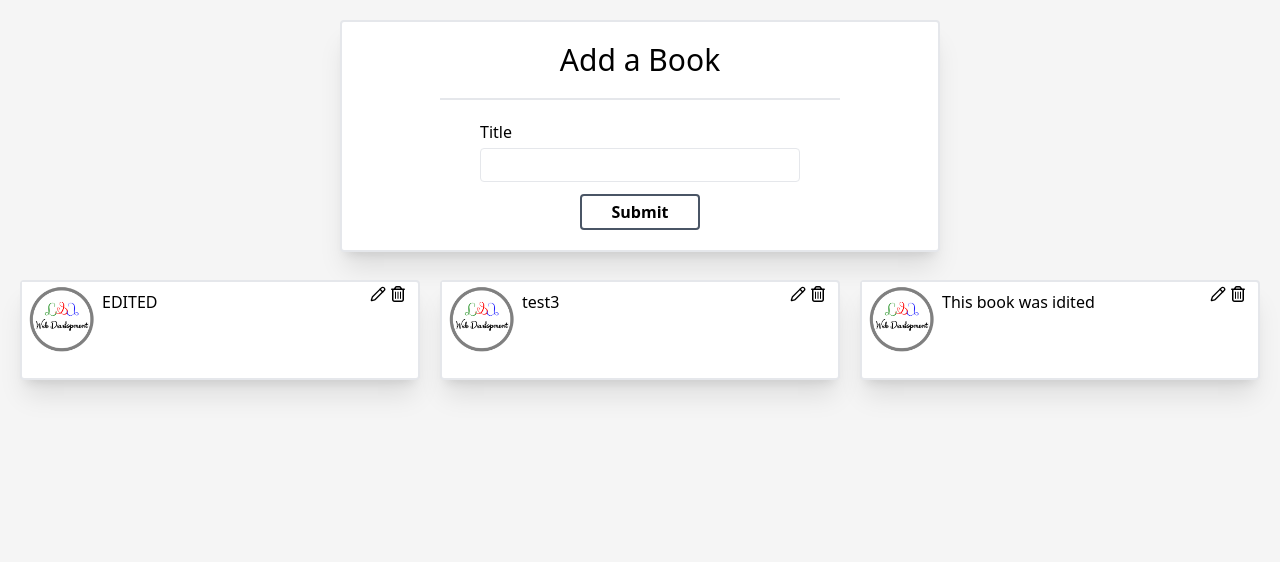
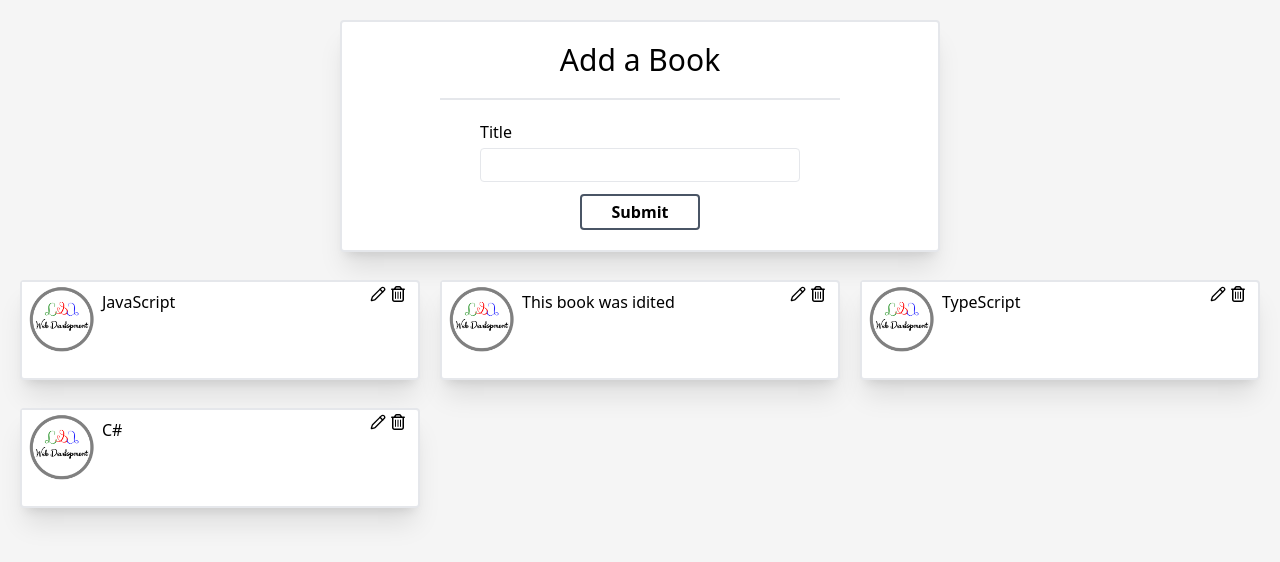
Before and after one commit to LSLWebDevelopment/book-list, a React (Vite) app: page / in a window 1280 px wide. Shown: the top 562 px of the page. Built offline with nearby package versions, Linux system fonts and the light colour scheme; data requests are answered from the project's data file.

Commit message:
Made some Adjustments

```diff
--- a/db.json
+++ b/db.json
@@ -1,16 +1,20 @@
 {
   "books": [
     {
-      "title": "EDITED",
-      "id": "4908"
-    },
-    {
-      "id": "f5f2",
-      "title": "test3"
+      "title": "JavaScript",
+      "id": "f5f2"
     },
     {
       "title": "This book was idited",
       "id": "6808"
+    },
+    {
+      "title": "TypeScript",
+      "id": "4835"
+    },
+    {
+      "title": "C#",
+      "id": "80cb"
     }
   ]
 }
--- a/src/App.tsx
+++ b/src/App.tsx
@@ -1,76 +1,19 @@
-import { useEffect, useState } from "react";
+import { useEffect } from "react";
 import { BookCreate } from "./components/BookCreate";
 import { BookList } from "./components/BookList";
-import type { IBookCreate, IBookEdition, IBookEntity } from "./entities/books";
-import { createBookService } from "./services/createBookService";
-import { deleteBookService } from "./services/deleteBookService";
-import { editBookService } from "./services/editBookService";
-import { getBookListService } from "./services/getBookListService";
-// import path from "path";
+import { useBookContext } from "./hooks/useBookContext";
 
 export function App() {
-  const [books, setBooks] = useState<IBookEntity[]>([]);
+  const { bookList } = useBookContext();
 
   useEffect(() => {
     bookList();
   }, []);
 
-  const bookList = async () => {
-    const response = await getBookListService();
-    setBooks(response);
-  };
-
-  const bookCreate = async (data: IBookCreate) => {
-    const response = await createBookService(data);
-
-    setBooks((prevBookArr: IBookEntity[]) => {
-      return [...prevBookArr, response];
-    });
-
-    alert("Book CREATED successfully!");
-  };
-
-  const bookEdit = async (data: IBookEdition) => {
-    const response = await editBookService(data);
-
-    const filteredBooks = books.map((book: IBookEdition) => {
-      if (data.id === book.id) {
-        // return data;
-        return { ...book, title: response.title };
-      }
-      return book;
-    });
-    setBooks(filteredBooks);
-    alert("Book EDITED successfully!");
-  };
-
-  const bookDelete = async (id: string) => {
-    const answer = prompt(
-      "Are you sure you want to delete this book? Type Yes or No"
-    );
-
-    if (answer?.toLowerCase().trim() === "no") {
-      return;
-    }
-
-    const response = await deleteBookService(id);
-    const updatedBooks = books.filter((book: IBookEntity) => {
-      if (book.id !== response.id) {
-        return book;
-      }
-    });
-    setBooks(updatedBooks);
-    alert("Book DELETED successfully!");
-  };
-
   return (
     <div className="m-5">
-      <BookCreate handleBookCreate={bookCreate} />
-      <BookList
-        books={books}
-        handleBookEdition={bookEdit}
-        handleBookDeletion={bookDelete}
-      />
+      <BookCreate />
+      <BookList />
     </div>
   );
 }
--- a/src/components/BookCreate.tsx
+++ b/src/components/BookCreate.tsx
@@ -1,13 +1,11 @@
 import { useState, type ChangeEvent, type FormEvent } from "react";
+import { useBookContext } from "../hooks/useBookContext";
 import { Button } from "./Button";
 import { Header } from "./Header";
-import type { IBookCreate } from "../entities/books";
 
-interface BookCreateProps {
-  handleBookCreate: (data: IBookCreate) => void;
-}
+export function BookCreate() {
+  const { bookCreate } = useBookContext();
 
-export function BookCreate({ handleBookCreate }: BookCreateProps) {
   const [title, setTitle] = useState("");
 
   const handleTitleChange = (event: ChangeEvent<HTMLInputElement>) => {
@@ -24,11 +22,10 @@ export function BookCreate({ handleBookCreate }: BookCreateProps) {
 
     const data = {
       title,
-      // id: Math.floor(Math.random() * 999),
     };
 
     setTitle("");
-    handleBookCreate(data);
+    bookCreate(data);
   };
 
   return (
--- a/src/components/BookEdit.tsx
+++ b/src/components/BookEdit.tsx
@@ -1,19 +1,17 @@
 import { useState, type ChangeEvent, type FormEvent } from "react";
 import logo from "../assets/logo.png";
-import type { IBookEdition, IBookEntity } from "../entities/books";
+import type { IBookEntity } from "../entities/books";
+import { useBookContext } from "../hooks/useBookContext";
 import { Button } from "./Button";
 interface BookEditProps {
   book: IBookEntity;
   handleOpenCloseEditForm: () => void;
-  handleEdition: (data: IBookEdition) => void;
 }
 
-export function BookEdit({
-  handleOpenCloseEditForm,
-  handleEdition,
-  book,
-}: BookEditProps) {
+export function BookEdit({ handleOpenCloseEditForm, book }: BookEditProps) {
   const [title, setTitle] = useState(book.title);
+
+  const { bookEdit } = useBookContext();
 
   const closeEdition = () => {
     handleOpenCloseEditForm();
@@ -33,7 +31,7 @@ export function BookEdit({
 
     closeEdition();
 
-    handleEdition(data);
+    bookEdit(data);
   };
 
   return (
--- a/src/components/BookList.tsx
+++ b/src/components/BookList.tsx
@@ -1,31 +1,20 @@
-import type { IBookEdition } from "../entities/books";
+import { useBookContext } from "../hooks/useBookContext";
 import { BookShow } from "./BookShow";
 interface BookItem {
   id: string;
   title: string;
 }
 
-interface BookListProps {
-  books: BookItem[];
-  handleBookEdition: (data: IBookEdition) => void;
-  handleBookDeletion: (id: string) => void;
-}
+export function BookList() {
+  const { books } = useBookContext();
 
-export function BookList({
-  books,
-  handleBookEdition,
-  handleBookDeletion,
-}: BookListProps) {
   const renderedBooks = books.map(({ id, title }: BookItem) => {
-    return (
-      <BookShow
-        key={id}
-        book={{ id, title }}
-        handleBookEdition={handleBookEdition}
-        handleBookDeletion={handleBookDeletion}
-      />
-    );
+    return <BookShow key={id} book={{ id, title }} />;
   });
 
-  return <div className="flex flex-wrap gap-5 mt-5">{renderedBooks}</div>;
+  return (
+    <div className="flex justify-between flex-wrap gap-5 mt-5">
+      {renderedBooks}
+    </div>
+  );
 }
--- a/src/components/BookShow.tsx
+++ b/src/components/BookShow.tsx
@@ -5,6 +5,7 @@ import type { IBookEdition } from "../entities/books";
 import { BookEdit } from "./BookEdit";
 import { Button } from "./Button";
 import logo from "../assets/logo.png";
+import { useBookContext } from "../hooks/useBookContext";
 
 interface BookItem {
   id: string;
@@ -13,15 +14,10 @@ interface BookItem {
 
 interface BookShowProps {
   book: BookItem;
-  handleBookEdition: (data: IBookEdition) => void;
-  handleBookDeletion: (id: string) => void;
 }
 
-export function BookShow({
-  book,
-  handleBookEdition,
-  handleBookDeletion,
-}: BookShowProps) {
+export function BookShow({ book }: BookShowProps) {
+  const { bookDelete } = useBookContext();
   const [edit, setEdit] = useState(false);
 
   const handleOpenCloseEditForm = () => {
@@ -29,7 +25,7 @@ export function BookShow({
   };
 
   const onBookDeletion = () => {
-    handleBookDeletion(book.id);
+    bookDelete(book.id);
   };
 
   return (
@@ -42,7 +38,6 @@ export function BookShow({
       ) : (
         <BookEdit
           book={book}
-          handleEdition={handleBookEdition}
           handleOpenCloseEditForm={handleOpenCloseEditForm}
         />
       )}
--- /dev/null
+++ b/src/context/BookContext.tsx
@@ -0,0 +1,85 @@
+import { createContext, useState, type ReactNode } from "react";
+import type { IBookCreate, IBookEdition, IBookEntity } from "../entities/books";
+import { getBookListService } from "../services/getBookListService";
+import { createBookService } from "../services/createBookService";
+import { deleteBookService } from "../services/deleteBookService";
+import { editBookService } from "../services/editBookService";
+
+interface IBookContext {
+  books: IBookEntity[];
+  bookList: () => void;
+  bookEdit: (data: IBookEdition) => void;
+  bookDelete: (id: string) => void;
+  bookCreate: (data: IBookCreate) => void;
+  setBooks: React.Dispatch<React.SetStateAction<IBookEntity[]>>;
+}
+
+interface BookContextProviderProps {
+  children: ReactNode;
+}
+
+export const BookContext = createContext<IBookContext | null>(null);
+
+export function BookContextProvider({ children }: BookContextProviderProps) {
+  const [books, setBooks] = useState<IBookEntity[]>([]);
+
+  const bookList = async () => {
+    const response = await getBookListService();
+    setBooks(response);
+  };
+
+  const bookCreate = async (data: IBookCreate) => {
+    const response = await createBookService(data);
+
+    setBooks((prevBookArr: IBookEntity[]) => {
+      return [...prevBookArr, response];
+    });
+
+    alert("Book CREATED successfully!");
+  };
+
+  const bookDelete = async (id: string) => {
+    const answer = prompt(
+      "Are you sure you want to delete this book? Type Yes or No"
+    );
+
+    if (answer?.toLowerCase().trim() === "no") {
+      return;
+    }
+
+    const response = await deleteBookService(id);
+    const updatedBooks = books.filter((book: IBookEntity) => {
+      if (book.id !== response.id) {
+        return book;
+      }
+    });
+    setBooks(updatedBooks);
+    alert("Book DELETED successfully!");
+  };
+
+  const bookEdit = async (data: IBookEdition) => {
+    const response = await editBookService(data);
+
+    const filteredBooks = books.map((book: IBookEdition) => {
+      if (data.id === book.id) {
+        return { ...book, ...response };
+      }
+      return book;
+    });
+    setBooks(filteredBooks);
+    alert("Book EDITED successfully!");
+  };
+
+  const dataToShare = {
+    books,
+    setBooks,
+    bookList,
+    bookEdit,
+    bookDelete,
+    bookCreate,
+  };
+
+  return (
+    <BookContext.Provider value={dataToShare}>{children}</BookContext.Provider>
+  );
+}
--- /dev/null
+++ b/src/hooks/useBookContext.ts
@@ -0,0 +1,11 @@
+import { useContext } from "react";
+import { BookContext } from "../context/BookContext";
+
+export function useBookContext() {
+  const context = useContext(BookContext);
+
+  if (!context) {
+    throw new Error("The context was not created!");
+  }
+  return context;
+}
--- a/src/main.tsx
+++ b/src/main.tsx
@@ -1,9 +1,12 @@
 import { StrictMode } from "react";
 import { createRoot } from "react-dom/client";
 import { App } from "./App.tsx";
+import { BookContextProvider } from "./context/BookContext.tsx";
 
 createRoot(document.getElementById("root")!).render(
   <StrictMode>
-    <App />
+    <BookContextProvider>
+      <App />
+    </BookContextProvider>
   </StrictMode>
 );
--- a/src/services/getBookListService.ts
+++ b/src/services/getBookListService.ts
@@ -5,5 +5,6 @@ const url = "http://localhost:3000/books";
 
 export async function getBookListService(): Promise<IBookEntity[]> {
   const response = await axios.get<IBookEntity[]>(url);
+  console.log(response.data);
   return response.data;
 }
```
